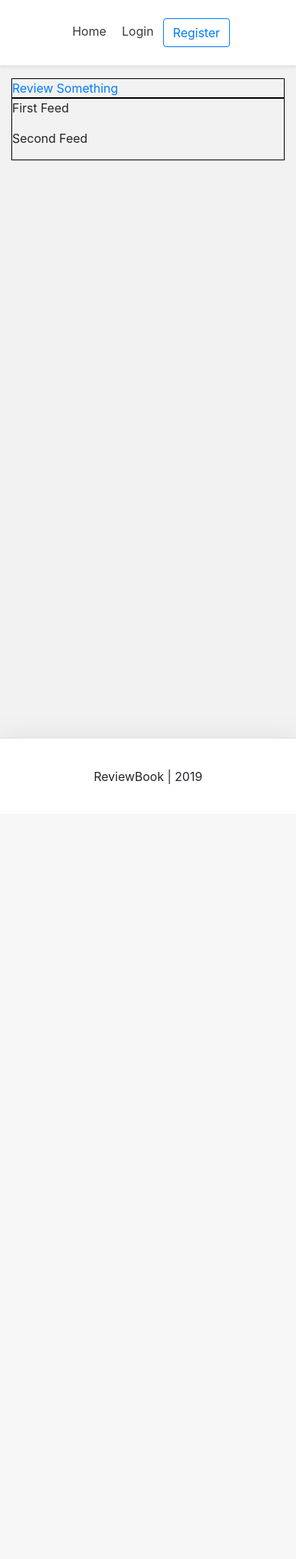
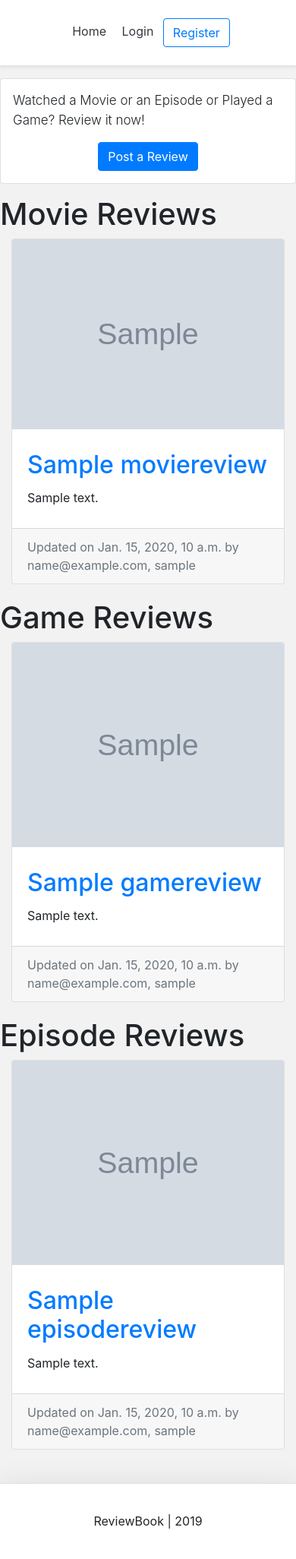
Before and after one commit to magarwal775/ReviewBook, a Django app: page / in a window 390 px wide. Shown: the whole page at 76% size. Before the commit the page ends 1032 px from the top, so only its background shows below. Run offline with Django 3.2, Linux system fonts and the light colour scheme; tables that the repository leaves empty hold one stand-in row (values such as "Sample post"); grey boxes marked "Sample" are stand-in pictures; some libraries are stand-ins or nearby versions.

Commit message:
Added option to edit review, added feed in home page

```diff
--- a/base/templates/home.html
+++ b/base/templates/home.html
@@ -1,8 +1,8 @@
+
 {% extends 'base.html' %}
 {% load static %}
 
 {% block content %}
-
 <style type="text/css">
 	@media (max-width: 768px) {
 		.right-column{
@@ -14,7 +14,11 @@
 			margin-left: 20px;
 		}
 	}
-	.give-review-bar{
+	.review-post-container{
+		margin-bottom: 20px;
+		width: 100%;
+	}
+	.create-post-bar{
 		background-color: #fff;
 		margin-bottom:20px;
 	}
@@ -24,34 +28,71 @@
 	.right-column{
 		padding:0px;
 	}
+	.lead{
+		font-size: 17px;
+	}
 </style>
+<div class="container">
+	<div class="row">
 
-<div class="container">
-  <div class="d-flex flex-column">
+		<!-- Review feed -->
+			<div class="left-column col-lg-7 offset-lg-1">
 
 				<!-- Top 'Give Review' bar -->
-    <div class="d-lg-none left-column col-lg-7 offset-lg-1" style="border: 1px solid #000;">
-      <a href="{% url 'base:select_category' %}">Review Something</a>
+				<div class="d-lg-none mb-3">
+					<div class="card m-auto d-flex flex-column p-3">
+						<p class="lead">Watched a Movie or an Episode or Played a Game? Review it now!</p>
+						<p class="m-auto"><a class="btn btn-primary" href="{% url 'base:select_category' %}">Post a Review</a></p>
 					</div>
-    <!-- END Right 'Give Review' bar -->
+				</div>
+			<!-- end Top 'create post' bar -->
 
-    <!-- Feed -->
-    <div class="left-column col-lg-7 left-column offset-lg-1" style="border: 1px solid #000;">
-      <div class="feed-container">
-        <p>First Feed</p>
+			<div>
+				<!-- Movie Reviews -->
+				<h1>Movie Reviews</h1>
+				<div class="container">
+					{% for moviereview in moviereview %}
+						<div class="review-post-container">
+							{% include 'snippets/home_post_movie_review.html' with moviereview=moviereview %}
+						</div>
+					{% endfor %}
 				</div>
 
-      <div class="feed-container">
-        <p>Second Feed</p>
+				<!-- Game Reviews -->
+				<h1>Game Reviews</h1>
+				<div class="container">
+					{% for gamereview in gamereview %}
+						<div class="review-post-container">
+							{% include 'snippets/home_post_game_review.html' with gamereview=gamereview %}
 						</div>
+					{% endfor %}
 				</div>
-    <!-- END Feed -->
 
-    <!-- Right 'Give Review' column -->
-    <div class="right-column col-lg-3 d-lg-flex d-none flex-column" style="border: 1px solid #000;">
-      <a href="{% url 'base:select_category' %}">Review Something</a>
+				<!-- Episode Review -->
+				<h1>Episode Reviews</h1>
+				<div class="container">
+					{% for episodereview in episodereview %}
+						<div class="review-post-container">
+							{% include 'snippets/home_post_episode_review.html' with episodereview=episodereview %}
 						</div>
-    <!-- END Right 'Give Review' column -->
+					{% endfor %}
+				</div>
+
+			</div>
+
+		<!-- end feed -->
+
+
+		<!-- Right 'create post' column  -->
+		<div class="right-column col-lg-3 d-lg-flex d-none flex-column">
+
+			<div class="card create-post-bar d-flex flex-column p-3">
+				<p class="lead">Watched a Movie or an Episode or Played a Game? Review it now!</p>
+				<p class="m-auto"><a class="btn btn-primary" href="{% url 'base:select_category' %}">Post a Review</a></p>
+			</div>
+
+		</div>
+		<!-- end Right 'create post' column  -->
 
 	</div>
 </div>
--- /dev/null
+++ b/base/templates/snippets/home_post_episode_review.html
@@ -0,0 +1,33 @@
+<style type="text/css">
+	.card{
+		max-width: 700px;
+	}
+	.card-body{
+		padding: 20px;
+	}
+</style>
+
+<div class="container">
+	<div class="row">
+
+		<!-- Review Post -->
+		<div class="card m-auto">
+			<a href="{% url 'series:review_detail' episodereview.slug %}">
+				<img class="card-img-top" src="{{episodereview.episode.image.url}}">
+			</a>
+
+			<div class="card-body mt-2 mb-2">
+				<a href="{% url 'series:review_detail' episodereview.slug %}">
+					<h2 class="card-title">{{episodereview.title}}</h2>
+				</a>
+				<p class="card-text">{{episodereview.body}}</p>
+				{% if episodereview.author == request.user %}
+					<a href="{% url 'series:edit_review' episodereview.slug %}" class="btn btn-primary">Update</a>
+				{% endif %}
+			</div>
+			<div class="card-footer text-muted">
+			  Updated on {{episodereview.date_updated}} by {{episodereview.author}}
+			</div>
+		</div>
+	</div>
+</div>
--- /dev/null
+++ b/base/templates/snippets/home_post_game_review.html
@@ -0,0 +1,33 @@
+<style type="text/css">
+	.card{
+		max-width: 700px;
+	}
+	.card-body{
+		padding: 20px;
+	}
+</style>
+
+<div class="container">
+	<div class="row">
+
+		<!-- Review Post -->
+		<div class="card m-auto">
+			<a href="{% url 'games:review_detail' gamereview.slug %}">
+				<img class="card-img-top" src="{{gamereview.game.image.url}}">
+			</a>
+
+			<div class="card-body mt-2 mb-2">
+				<a href="{% url 'games:review_detail' gamereview.slug %}">
+					<h2 class="card-title">{{gamereview.title}}</h2>
+				</a>
+				<p class="card-text">{{gamereview.body}}</p>
+				{% if gamereview.author == request.user %}
+					<a href="{% url 'games:edit_review' gamereview.slug %}" class="btn btn-primary">Update</a>
+				{% endif %}
+			</div>
+			<div class="card-footer text-muted">
+			  Updated on {{gamereview.date_updated}} by {{gamereview.author}}
+			</div>
+		</div>
+	</div>
+</div>
--- /dev/null
+++ b/base/templates/snippets/home_post_movie_review.html
@@ -0,0 +1,33 @@
+<style type="text/css">
+	.card{
+		max-width: 700px;
+	}
+	.card-body{
+		padding: 20px;
+	}
+</style>
+
+<div class="container">
+	<div class="row">
+
+		<!-- Review Post -->
+		<div class="card m-auto">
+			<a href="{% url 'movies:review_detail' moviereview.slug %}">
+				<img class="card-img-top" src="{{moviereview.movie.image.url}}" width="100" height="250">
+			</a>
+
+			<div class="card-body mt-2 mb-2">
+				<a href="{% url 'movies:review_detail' moviereview.slug %}">
+					<h2 class="card-title">{{moviereview.title}}</h2>
+				</a>
+				<p class="card-text">{{moviereview.body}}</p>
+				{% if moviereview.author == request.user %}
+					<a href="{% url 'movies:edit_review' moviereview.slug %}" class="btn btn-primary">Update</a>
+				{% endif %}
+			</div>
+			<div class="card-footer text-muted">
+			  Updated on {{moviereview.date_updated}} by {{moviereview.author}}
+			</div>
+		</div>
+	</div>
+</div>
--- a/base/views.py
+++ b/base/views.py
@@ -1,11 +1,24 @@
 from django.shortcuts import render, redirect
 from django.urls import reverse
+from movies.models import MovieReview
+from games.models import GameReview
+from series.models import EpisodeReview
 
 def base(request):
     return render(request, 'base.html')
 
 def home(request):
-    return render(request, 'home.html')
+
+    context = {}
+    moviereview = MovieReview.objects.order_by('-date_published')
+    gamereview = GameReview.objects.order_by('-date_published')
+    episodereview = EpisodeReview.objects.order_by('-date_published')
+
+    context['moviereview'] = moviereview
+    context['gamereview'] = gamereview
+    context['episodereview'] = episodereview
+
+    return render(request, 'home.html', context)
 
 def select_category(request):
     return render(request, 'select_category.html')
--- a/games/templates/games/review_detail.html
+++ b/games/templates/games/review_detail.html
@@ -23,7 +23,7 @@
         <h2>Game: {{review.game.name}}</h2>
         <h4>{{review.title}}</h4>
         <p>Ratings: {{review.rating}}/10</p>
-        <p class="card-text">{{review.body|safe}}</p>
+        <p class="card-text">{{review.body}}</p>
       </div>
       <div class="card-footer text-muted">
         Posted on {{review.date_published}} by {{review.author.username}}, last updated on {{review.date_updated}}
--- a/games/urls.py
+++ b/games/urls.py
@@ -1,11 +1,11 @@
 from django.urls import path
-
 from games.views import(
     give_game_review,
     select_game,
     index,
     details,
     review_detail,
+    edit_review,
 )
 
 app_name='games'
@@ -15,5 +15,6 @@ urlpatterns = [
     path('selectgame/', select_game, name="select_game" ),
     path('<int:game_id>/', details, name='details'),
     path('<slug>/', review_detail, name="review_detail"),
+    path('<slug>/edit', edit_review, name="edit_review"),
     path('', index,name='index'),
 ]
--- a/movies/urls.py
+++ b/movies/urls.py
@@ -5,6 +5,7 @@ from movies.views import(
     index,
     details,
     review_detail,
+    edit_review,
 )
 
 app_name='movies'
@@ -13,6 +14,7 @@ urlpatterns = [
     path('review/movie/<int:movie_id>', give_movie_review, name="give_movie_review" ),
     path('selectmovie/', select_movie, name="select_movie" ),
     path('<slug>/', review_detail, name="review_detail"),
+    path('<slug>/edit', edit_review, name="edit_review"),
     path('', index, name="index"),
     path('<int:movie_id>', details, name="details"),
 ]
--- a/series/templates/series/review_detail.html
+++ b/series/templates/series/review_detail.html
@@ -24,7 +24,7 @@
       <div class="card-body my-2">
         <h4>{{review.title}}</h4>
         <p>Ratings: {{review.rating}}/10</p>
-        <p class="card-text">{{review.body|safe}}</p>
+        <p class="card-text">{{review.body}}</p>
       </div>
       <div class="card-footer text-muted">
         Posted on {{review.date_published}} by {{review.author.username}}, last updated on {{review.date_updated}}
--- a/series/urls.py
+++ b/series/urls.py
@@ -5,6 +5,7 @@ from series.views import(
     select_series,
     select_episode,
     review_detail,
+    edit_review,
 )
 
 app_name='series'
@@ -13,5 +14,6 @@ urlpatterns = [
     path('review/episode/<int:episode_id>', give_episode_review, name="give_episode_review" ),
     path('selectseries/', select_series, name="select_series" ),
     path('selectseries/selectepisode/<int:series_id>/', select_episode, name="select_episode"),
+    path('<slug>/edit', edit_review, name="edit_review"),
     path('<slug>/', review_detail, name="review_detail"),
 ]
```
Also changed, not shown: games/forms.py (+17 -0 lines), games/templates/games/edit_review.html (added, +22 -0 lines), games/views.py (+29 -2 lines), movies/forms.py (+17 -0 lines), movies/templates/movies/edit_review.html (added, +22 -0 lines), movies/templates/movies/review_detail.html (+5 -3 lines), movies/views.py (+28 -1 lines), series/forms.py (+17 -0 lines), series/templates/series/edit_review.html (added, +22 -0 lines), series/views.py (+29 -2 lines). Lines whose indentation alone changed are shown as unchanged.
